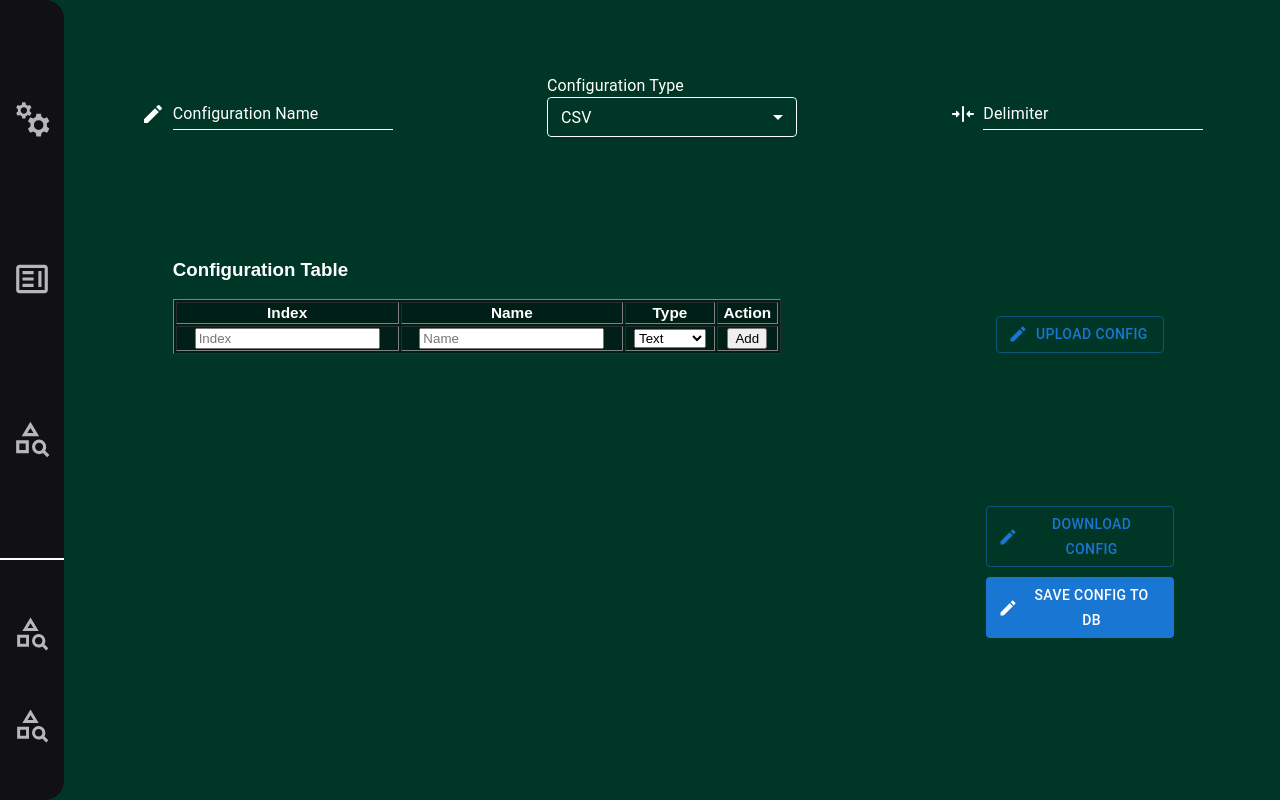
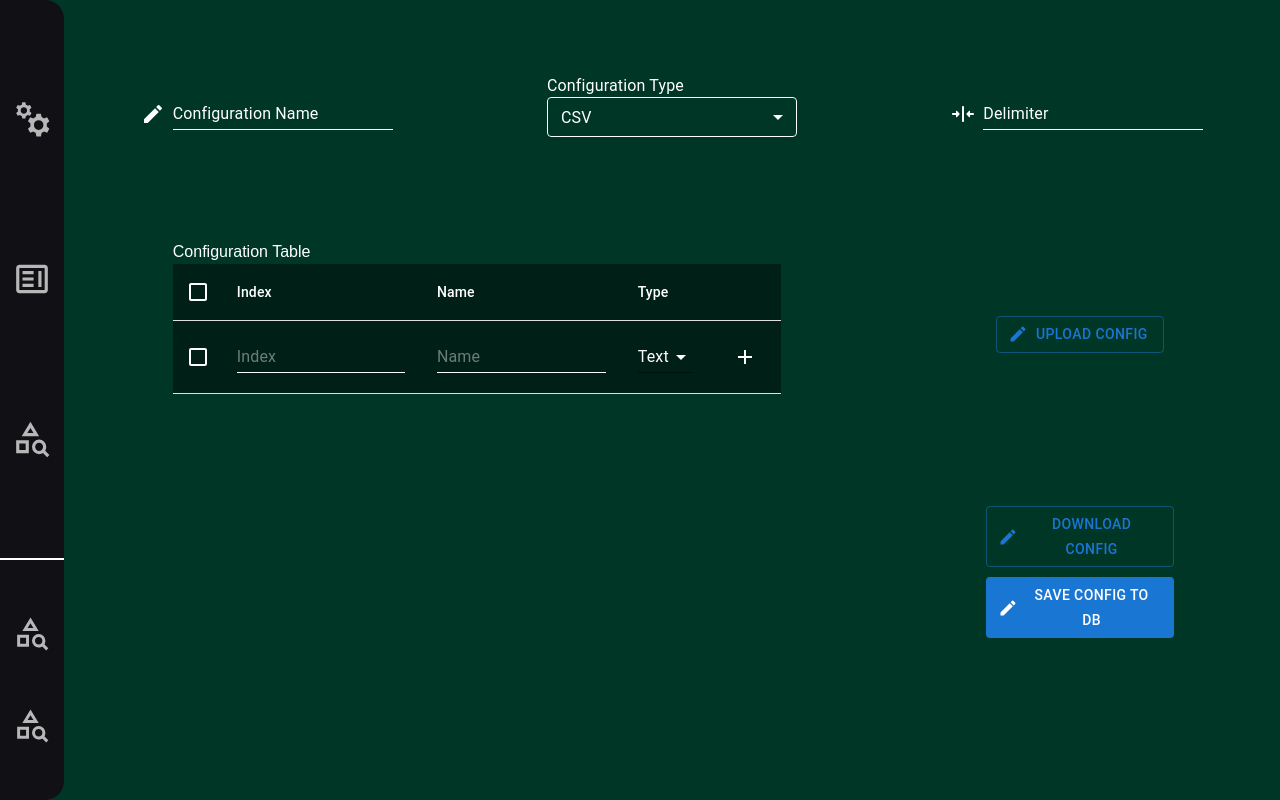
Before and after one commit to Syed-Haris-Ahmed/Dynamic-Text-File-Parser, a React (Vite) app: page / in a window 1280 px wide. Built offline with nearby package versions, Linux system fonts and the light colour scheme.

Commit message:
Modified table features and styles

```diff
--- a/package.json
+++ b/package.json
@@ -10,8 +10,8 @@
     "preview": "vite preview"
   },
   "dependencies": {
-    "@emotion/react": "^11.11.4",
-    "@emotion/styled": "^11.11.5",
+    "@emotion/react": "^11.13.0",
+    "@emotion/styled": "^11.13.0",
     "@mui/icons-material": "^5.16.4",
     "@mui/material": "^5.16.4",
     "react": "^18.3.1",
@@ -25,6 +25,7 @@
     "eslint-plugin-react": "^7.34.2",
     "eslint-plugin-react-hooks": "^4.6.2",
     "eslint-plugin-react-refresh": "^0.4.7",
+    "tailwindcss": "^3.4.6",
     "vite": "^5.3.3"
   }
 }
--- a/src/UI2/activity/field-components/EditableTable.jsx
+++ b/src/UI2/activity/field-components/EditableTable.jsx
@@ -1,9 +1,13 @@
 import React, { useState } from 'react'
 import './Fields.css'
+import { Table, TableHead, TableRow, TableCell, TableBody, Checkbox, IconButton, TextField, Select, MenuItem, Button } from '@mui/material'
+import { Add, Edit, Save, Delete } from '@mui/icons-material'
 
 const EditableTable = () => {
   const [rows, setRows] = useState([])
-  const [newRow, setNewRow] = useState({ index: '', name: '', type: 'text' })
+  const [newRow, setNewRow] = useState({ index: '', name: '', type: 'Text' })
+  const [selectAll, setSelectAll] = useState(false)
+  const [showDeleteAll, setShowDeleteAll] = useState(false)
 
   const handleInputChange = (e) => {
     const { name, value } = e.target
@@ -16,8 +20,8 @@ const EditableTable = () => {
   }
 
   const handleAddRow = () => {
-    setRows([...rows, { ...newRow, isEditing: false }])
-    setNewRow({ index: '', name: '', type: 'text' })
+    setRows([...rows, { ...newRow, isEditing: false, isChecked: false }])
+    setNewRow({ index: '', name: '', type: 'Text' })
   }
 
   const handleEditRow = (index) => {
@@ -37,6 +41,11 @@ const EditableTable = () => {
       }
       return row
     })
+    setRows(updatedRows)
+  }
+
+  const handleDeleteRow = (index) => {
+    const updatedRows = rows.filter((_, i) => i !== index)
     setRows(updatedRows)
   }
 
@@ -62,105 +71,229 @@ const EditableTable = () => {
     setRows(updatedRows)
   }
 
+  const handleCheckboxChange = (index) => {
+    const updatedRows = rows.map((row, i) => {
+      if (i === index) {
+        return { ...row, isChecked: !row.isChecked }
+      }
+      return row
+    })
+    setRows(updatedRows)
+  }
+
+  const handleSelectAllChange = () => {
+    const newSelectAll = !selectAll
+    setSelectAll(newSelectAll)
+    const updatedRows = rows.map((row) => ({
+      ...row,
+      isChecked: newSelectAll,
+    }))
+    setRows(updatedRows)
+    setShowDeleteAll(newSelectAll)
+  }
+
+  const handleDeleteAll = () => {
+    setRows([])
+    setSelectAll(false)
+    setShowDeleteAll(false)
+  }
+
   return (
     <div style={{ width: '100%', height: '100%' }}>
       <h3>Configuration Table</h3>
-      <table border="1">
-        <thead>
-          <tr>
-            <th>Index</th>
-            <th>Name</th>
-            <th>Type</th>
-            <th>Action</th>
-          </tr>
-        </thead>
-        <tbody>
+      <Table>
+        <TableHead>
+          <TableRow>
+            <TableCell padding="checkbox">
+              <Checkbox
+                checked={selectAll}
+                onChange={handleSelectAllChange}
+                style={{ color: 'white' }}
+              />
+            </TableCell>
+            <TableCell>Index</TableCell>
+            <TableCell>Name</TableCell>
+            <TableCell>Type</TableCell>
+            <TableCell>
+              {showDeleteAll && (
+                <Button onClick={handleDeleteAll} variant="contained" color="error">
+                  Delete All
+                </Button>
+              )}
+            </TableCell>
+          </TableRow>
+        </TableHead>
+        <TableBody>
           {rows.map((row, index) => (
-            <tr key={index}>
-              <td>
+            <TableRow key={index}>
+              <TableCell padding="checkbox">
+                <Checkbox
+                  checked={row.isChecked}
+                  onChange={() => handleCheckboxChange(index)}
+                  style={{ color: 'white' }}
+                />
+              </TableCell>
+              <TableCell>
                 {row.isEditing ? (
-                  <input
+                  <TextField
                     type="text"
                     name="index"
                     value={row.index}
                     onChange={(e) => handleRowChange(index, e)}
+                    variant="standard"
+                    InputProps={{ style: { color: 'white' } }}
+                    sx={{
+                      '& .MuiInputLabel-root': { color: 'white' },
+                      '&:hover .MuiInputLabel-root': { color: '#92ffdf' },
+                      '& .MuiInputLabel-root.Mui-focused': { color: '#00e9a2' },
+                      '& .MuiInputLabel-root.Mui-focused:hover:': { color: '#00e9a2' },
+                      '& .MuiInputBase-root': { color: 'white' },
+                      '& .MuiInputBase-input:hover': { color: '#92ffdf' },
+                      '& .MuiInput-underline:hover:not(.Mui-disabled):before': { borderBottomColor: '#dcfff5' },
+                      '& .MuiInput-underline:before': { borderBottomColor: 'white' },
+                      '& .MuiInput-underline:after': { borderBottomColor: '#00e9a2' },
+                    }}
                   />
                 ) : (
                   row.index
                 )}
-              </td>
-              <td>
+              </TableCell>
+              <TableCell>
                 {row.isEditing ? (
-                  <input
+                  <TextField
                     type="text"
                     name="name"
                     value={row.name}
                     onChange={(e) => handleRowChange(index, e)}
+                    variant="standard"
+                    InputProps={{ style: { color: 'white' } }}
+                    sx={{
+                      '& .MuiInputLabel-root': { color: 'white' },
+                      '&:hover .MuiInputLabel-root': { color: '#92ffdf' },
+                      '& .MuiInputLabel-root.Mui-focused': { color: '#00e9a2' },
+                      '& .MuiInputLabel-root.Mui-focused:hover:': { color: '#00e9a2' },
+                      '& .MuiInputBase-root': { color: 'white' },
+                      '& .MuiInputBase-input:hover': { color: '#92ffdf' },
+                      '& .MuiInput-underline:hover:not(.Mui-disabled):before': { borderBottomColor: '#dcfff5' },
+                      '& .MuiInput-underline:before': { borderBottomColor: 'white' },
+                      '& .MuiInput-underline:after': { borderBottomColor: '#00e9a2' },
+                    }}
                   />
                 ) : (
                   row.name
                 )}
-              </td>
-              <td>
+              </TableCell>
+              <TableCell>
                 {row.isEditing ? (
-                  <select
+                  <Select
                     name="type"
                     value={row.type}
                     onChange={(e) => handleRowSelectChange(index, e)}
+                    variant="standard"
+                    style={{ color: 'white' }}
+                    inputProps={{ style: { color: 'white' } }}
+                    sx={{ '& .MuiSelect-select': { color: 'white' } }}
                   >
-                    <option value="text">Text</option>
-                    <option value="numeric">Numeric</option>
-                    <option value="date">Date</option>
-                  </select>
+                    <MenuItem value="Text">Text</MenuItem>
+                    <MenuItem value="Numeric">Numeric</MenuItem>
+                    <MenuItem value="Date">Date</MenuItem>
+                  </Select>
                 ) : (
                   row.type
                 )}
-              </td>
-              <td>
+              </TableCell>
+              <TableCell>
                 {row.isEditing ? (
-                  <button onClick={() => handleSaveRow(index)}>Save</button>
+                  <IconButton onClick={() => handleSaveRow(index)} style={{ color: 'white' }}>
+                    <Save />
+                  </IconButton>
                 ) : (
-                  <button onClick={() => handleEditRow(index)}>Edit</button>
+                  <>
+                    <IconButton onClick={() => handleEditRow(index)} style={{ color: 'white' }}>
+                      <Edit />
+                    </IconButton>
+                    <IconButton onClick={() => handleDeleteRow(index)} style={{ color: 'white' }}>
+                      <Delete />
+                    </IconButton>
+                  </>
                 )}
-              </td>
-            </tr>
+              </TableCell>
+            </TableRow>
           ))}
-          <tr>
-            <td>
-              <input
+          <TableRow>
+            <TableCell padding="checkbox">
+              <Checkbox
+                disabled
+                style={{ color: 'white' }}
+              />
+            </TableCell>
+            <TableCell>
+              <TextField
                 type="text"
                 name="index"
                 value={newRow.index}
                 onChange={handleInputChange}
                 placeholder="Index"
+                variant="standard"
+                InputProps={{ style: { color: 'white' } }}
+                sx={{
+                  '& .MuiInputLabel-root': { color: 'white' },
+                  '&:hover .MuiInputLabel-root': { color: '#92ffdf' },
+                  '& .MuiInputLabel-root.Mui-focused': { color: '#00e9a2' },
+                  '& .MuiInputLabel-root.Mui-focused:hover:': { color: '#00e9a2' },
+                  '& .MuiInputBase-root': { color: 'white' },
+                  '& .MuiInputBase-input:hover': { color: '#92ffdf' },
+                  '& .MuiInput-underline:hover:not(.Mui-disabled):before': { borderBottomColor: '#dcfff5' },
+                  '& .MuiInput-underline:before': { borderBottomColor: 'white' },
+                  '& .MuiInput-underline:after': { borderBottomColor: '#00e9a2' },
+                }}
               />
-            </td>
-            <td>
-              <input
+            </TableCell>
+            <TableCell>
+              <TextField
                 type="text"
                 name="name"
                 value={newRow.name}
                 onChange={handleInputChange}
                 placeholder="Name"
+                variant="standard"
+                InputProps={{ style: { color: 'white' } }}
+                sx={{
+                  '& .MuiInputLabel-root': { color: 'white' },
+                  '&:hover .MuiInputLabel-root': { color: '#92ffdf' },
+                  '& .MuiInputLabel-root.Mui-focused': { color: '#00e9a2' },
+                  '& .MuiInputLabel-root.Mui-focused:hover:': { color: '#00e9a2' },
+                  '& .MuiInputBase-root': { color: 'white' },
+                  '& .MuiInputBase-input:hover': { color: '#92ffdf' },
+                  '& .MuiInput-underline:hover:not(.Mui-disabled):before': { borderBottomColor: '#dcfff5' },
+                  '& .MuiInput-underline:before': { borderBottomColor: 'white' },
+                  '& .MuiInput-underline:after': { borderBottomColor: '#00e9a2' },
+                }}
               />
-            </td>
-            <td>
-              <select
+            </TableCell>
+            <TableCell>
+              <Select
                 name="type"
                 value={newRow.type}
                 onChange={handleSelectChange}
+                variant="standard"
+                style={{ color: 'white' }}
+                inputProps={{ style: { color: 'white' } }}
+                sx={{ '& .MuiSelect-select': { color: 'white' } }}
               >
-                <option value="text">Text</option>
-                <option value="numeric">Numeric</option>
-                <option value="date">Date</option>
-              </select>
-            </td>
-            <td>
-              <button onClick={handleAddRow}>Add</button>
-            </td>
-          </tr>
-        </tbody>
-      </table>
+                <MenuItem value="Text">Text</MenuItem>
+                <MenuItem value="Numeric">Numeric</MenuItem>
+                <MenuItem value="Date">Date</MenuItem>
+              </Select>
+            </TableCell>
+            <TableCell>
+              <IconButton onClick={handleAddRow} style={{ color: 'white' }}>
+                <Add />
+              </IconButton>
+            </TableCell>
+          </TableRow>
+        </TableBody>
+      </Table>
     </div>
   )
 }
--- a/src/UI2/activity/field-components/Fields.css
+++ b/src/UI2/activity/field-components/Fields.css
@@ -1,3 +1,7 @@
+@tailwind base;
+@tailwind components;
+@tailwind utilities;
+
 * {
     box-sizing: border-box;
     overflow-x: hidden;
@@ -32,3 +36,15 @@ table {
     vertical-align: middle;
     font-size: 1.2vw;
 }
+
+td, th {
+    color: white !important;
+}
+
+.css-pqjvzy-MuiSvgIcon-root-MuiSelect-icon, .css-1mf6u8l-MuiSvgIcon-root-MuiSelect-icon {
+    color: white !important;
+}
+
+.css-1eed5fa-MuiInputBase-root-MuiInput-root::after, .css-1eed5fa-MuiInputBase-root-MuiInput-root::after:hover {
+    border-color: #00e9a2 !important;
+}
--- /dev/null
+++ b/tailwind.config.js
@@ -0,0 +1,10 @@
+/** @type {import('tailwindcss').Config} */
+export default {
+  content: [
+    "./src/**/*.{js,jsx,ts,tsx}",
+  ],
+  theme: {
+    extend: {},
+  },
+  plugins: [],
+}
```
Also changed, not shown: 1 other file (tests, documents, lock files or other folders).
